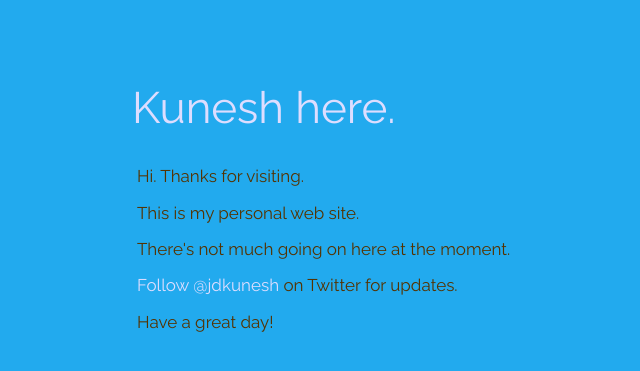
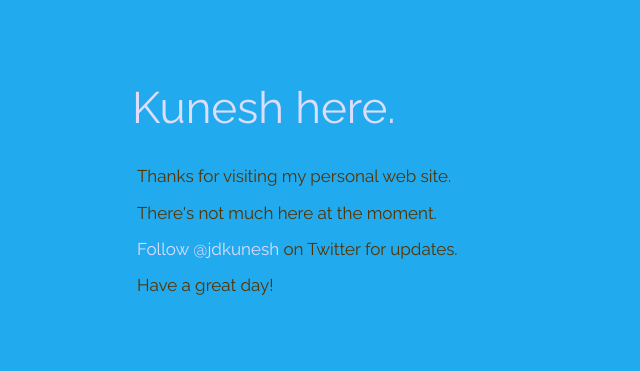
Before and after one commit to jdkunesh/jdkunesh.github.io, a Jekyll site: the page built from index.html, in a window 1280 px wide. Shown: the top 371 px of the page, without its empty margins (124-764 px from the left). Built offline with Jekyll 4.4.1, drawn with Linux system fonts in a browser that asks for light colours.

Commit message:
minor copy tightening

```diff
--- a/_config.yml
+++ b/_config.yml
@@ -8,7 +8,7 @@
 # Site settings
 title: Kunesh here.
 email: jdkunesh@gmail.com
-description: This is my personal web site.
+description: Thanks for visiting my personal web site.
 
 # > # this means to ignore newlines until "baseurl:"
 
--- a/index.html
+++ b/index.html
@@ -4,9 +4,8 @@ layout: default
 
 <!-- class="home" -->
 <div>
-<p>Hi. Thanks for visiting.</p>
 <p>{{ site.description }}</p>
-<p>There's not much going on here at the moment.</p>
+<p>There's not much here at the moment.</p>
 <p><a href="https://twitter.com/intent/follow?screen_name=@jdkunesh">Follow @jdkunesh</a> on Twitter for updates.</p>
 <p>Have a great day!</p>
 {% comment %}
```
